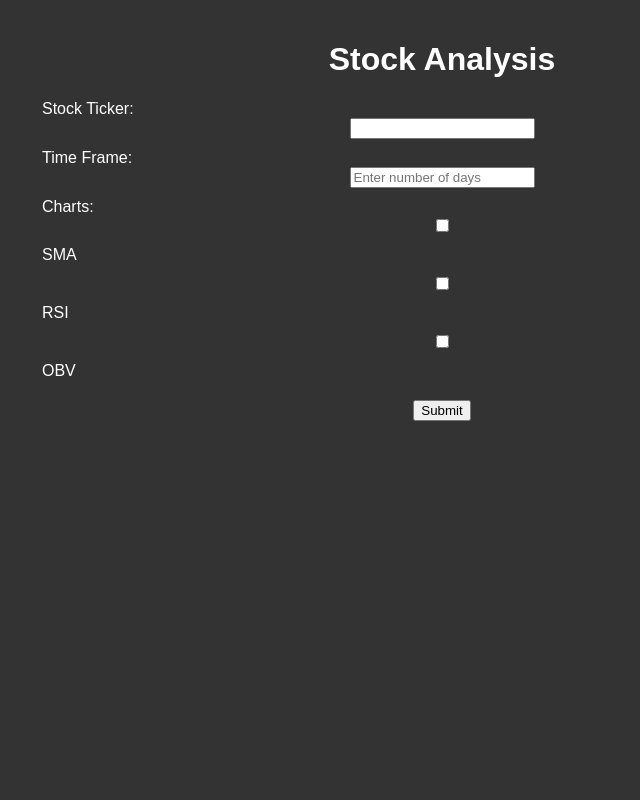
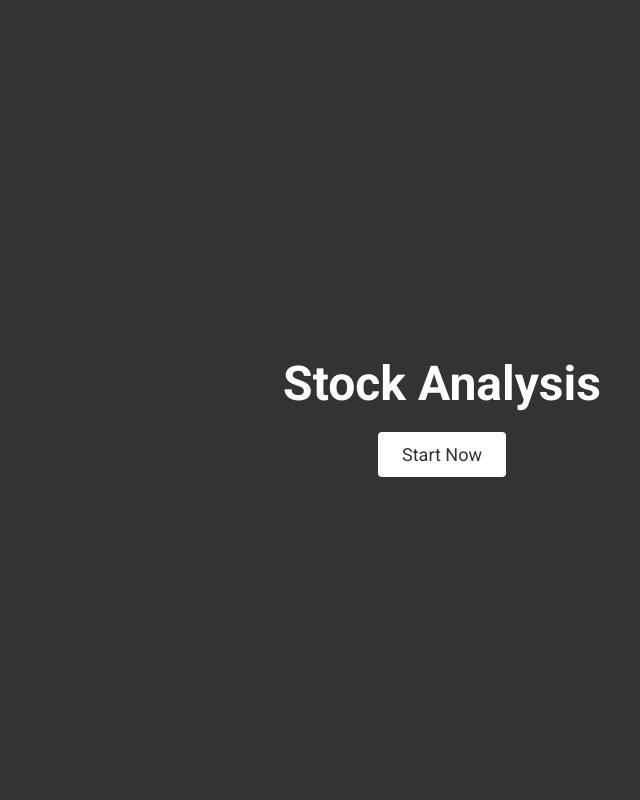
Before and after one commit to FinnSchaefer/Stock-Analysis-and-ML-Prediction, a Flask app: page / in a window 1280 px wide. Shown: the whole page, without its empty margins (198-838 px from the left). Run offline with Flask 3, Linux system fonts and the light colour scheme.

Commit message:
FINAL FOR NOW

```diff
--- a/app.py
+++ b/app.py
@@ -7,8 +7,13 @@ from writeup import generate_sma_writeup, generate_rsi_writeup, generate_obv_wri
 app = Flask(__name__, static_url_path='/static')
 
 
-@app.route('/', methods=['GET', 'POST'])
+@app.route('/',methods=['GET', 'POST'])
+#place holder home page
 def index():
+    return render_template('index.html')
+
+@app.route('/main', methods=['GET', 'POST'])
+def main():
     if request.method == 'POST':
         stock_symbol = request.form['stock']
         time_frame = request.form['time_frame'] + 'd'
@@ -16,7 +21,6 @@ def index():
         display_rsi = 'rsi' in request.form.getlist('chart')
         display_obv = 'obv' in request.form.getlist('chart')
 
-        print(f"Time Frame: {time_frame}")  # Add this line to print the value
         stock = yf.Ticker(stock_symbol)
 
         # Fetch stock data
@@ -53,9 +57,9 @@ def index():
         if display_obv:
             writeups['obv'] = generate_obv_writeup(stock_symbol, obv)
 
-        return render_template('index.html', stock=stock_symbol, display_sma=display_sma, display_rsi=display_rsi, display_obv=display_obv, time_frame=time_frame, writeups=writeups)
+        return render_template('analysis.html', stock=stock_symbol, display_sma=display_sma, display_rsi=display_rsi, display_obv=display_obv, time_frame=time_frame, writeups=writeups)
 
-    return render_template('index.html')
+    return render_template('analysis.html')
 
 
 @app.route('/static/charts/<path:filename>')
--- /dev/null
+++ b/static/index-style.css
@@ -0,0 +1,33 @@
+/* Use a custom font */
+@import url('https://fonts.googleapis.com/css2?family=Roboto:wght@300;400;500;700&display=swap');
+
+body {
+    font-family: 'Roboto', sans-serif;
+    margin: 0;
+    padding: 0;
+    background-color: #222222;
+    color: #ffffff;
+}
+
+.landing-page {
+    display: flex;
+    flex-direction: column;
+    align-items: center;
+    justify-content: center;
+    height: 100vh;
+    background-color: #333333;
+}
+
+.landing-title {
+    font-size: 48px;
+    margin-bottom: 20px;
+}
+
+.start-button {
+    padding: 12px 24px;
+    background-color: #ffffff;
+    color: #333333;
+    font-size: 18px;
+    text-decoration: none;
+    border-radius: 4px;
+}
--- a/static/styles.css
+++ /dev/null
@@ -1,53 +0,0 @@
-body {
-    font-family: Arial, sans-serif;
-    margin: 0;
-    padding: 0;
-    background-color: #333333;
-    color: #ffffff;
-}
-
-.container {
-    max-width: 800px;
-    margin: 0 auto;
-    padding: 20px;
-}
-
-h1 {
-    text-align: center;
-}
-
-h2, h3 {
-    margin-top: 20px;
-    text-align: center;
-}
-
-p {
-    margin: 10px 0;
-    text-align: justify;
-}
-
-form {
-    margin-bottom: 20px;
-    text-align: center;
-}
-
-form label {
-    display: block;
-    margin-top: 10px;
-    text-align: left;
-}
-
-form div {
-    margin-bottom: 10px;
-}
-
-button[type="submit"] {
-    margin-top: 10px;
-}
-
-img {
-    display: block;
-    margin: 20px auto;
-    max-width: 100%;
-    height: auto;
-}
--- a/templates/index.html
+++ b/templates/index.html
@@ -1,64 +1,13 @@
 <!DOCTYPE html>
 <html>
 <head>
-    <title>Stock Analysis</title>
-    <link rel="stylesheet" type="text/css" href="{{ url_for('static', filename='styles.css') }}">
+    <title>Stock Analysis - Home</title>
+    <link rel="stylesheet" type="text/css" href="{{ url_for('static', filename='index-style.css') }}">
 </head>
 <body>
-    <div class="container">
-        <h1>Stock Analysis</h1>
-
-        <form method="POST" action="/">
-            <!-- Stock input -->
-            <label for="stock">Stock Ticker:</label>
-            <input type="text" id="stock" name="stock" required>
-
-            <!-- Time frame input -->
-            <label for="time_frame">Time Frame:</label>
-            <input type="text" id="time_frame" name="time_frame" placeholder="Enter number of days" required>
-
-            <!-- Chart selection inputs -->
-            <label>Charts:</label>
-            <div>
-                <input type="checkbox" id="sma" name="chart" value="sma">
-                <label for="sma">SMA</label>
-            </div>
-            <div>
-                <input type="checkbox" id="rsi" name="chart" value="rsi">
-                <label for="rsi">RSI</label>
-            </div>
-            <div>
-                <input type="checkbox" id="obv" name="chart" value="obv">
-                <label for="obv">OBV</label>
-            </div>
-
-            <!-- Submit button -->
-            <button type="submit">Submit</button>
-        </form>
-
-        {% if stock %}
-            <h2>Stock: {{ stock }}</h2>
-
-            {% if writeups.sma and display_sma %}
-                <h3>SMA Analysis:</h3>
-                <p>{{ writeups.sma }}</p>
-                <img src="{{ url_for('serve_chart', filename=(stock ~ '_close_sma.png')) }}" alt="Close vs. SMA 50">
-            {% endif %}
-
-            {% if writeups.rsi and display_rsi %}
-                <h3>RSI Analysis:</h3>
-                <p>{{ writeups.rsi }}</p>
-                <img src="{{ url_for('serve_chart', filename=(stock ~ '_rsi.png')) }}" alt="RSI">
-            {% endif %}
-
-            {% if writeups.obv and display_obv %}
-                <h3>OBV Analysis:</h3>
-                <p>{{ writeups.obv }}</p>
-                <img src="{{ url_for('serve_chart', filename=(stock ~ '_obv.png')) }}" alt="OBV">
-            {% endif %}
-
-        {% endif %}
+    <div class="landing-page">
+        <h1 class="landing-title">Stock Analysis</h1>
+        <a href="/main" class="start-button">Start Now</a>
     </div>
-
 </body>
 </html>
```
Also changed, not shown: static/analysis-style.css (added, +82 -0 lines), templates/analysis.html (added, +77 -0 lines), static/charts/CTRA_close_sma.png (deleted), static/charts/CTRA_obv.png (deleted), static/charts/CTRA_rsi.png (deleted), static/charts/X_close_sma.png (added), static/charts/X_obv.png (added), static/charts/X_rsi.png (added).
